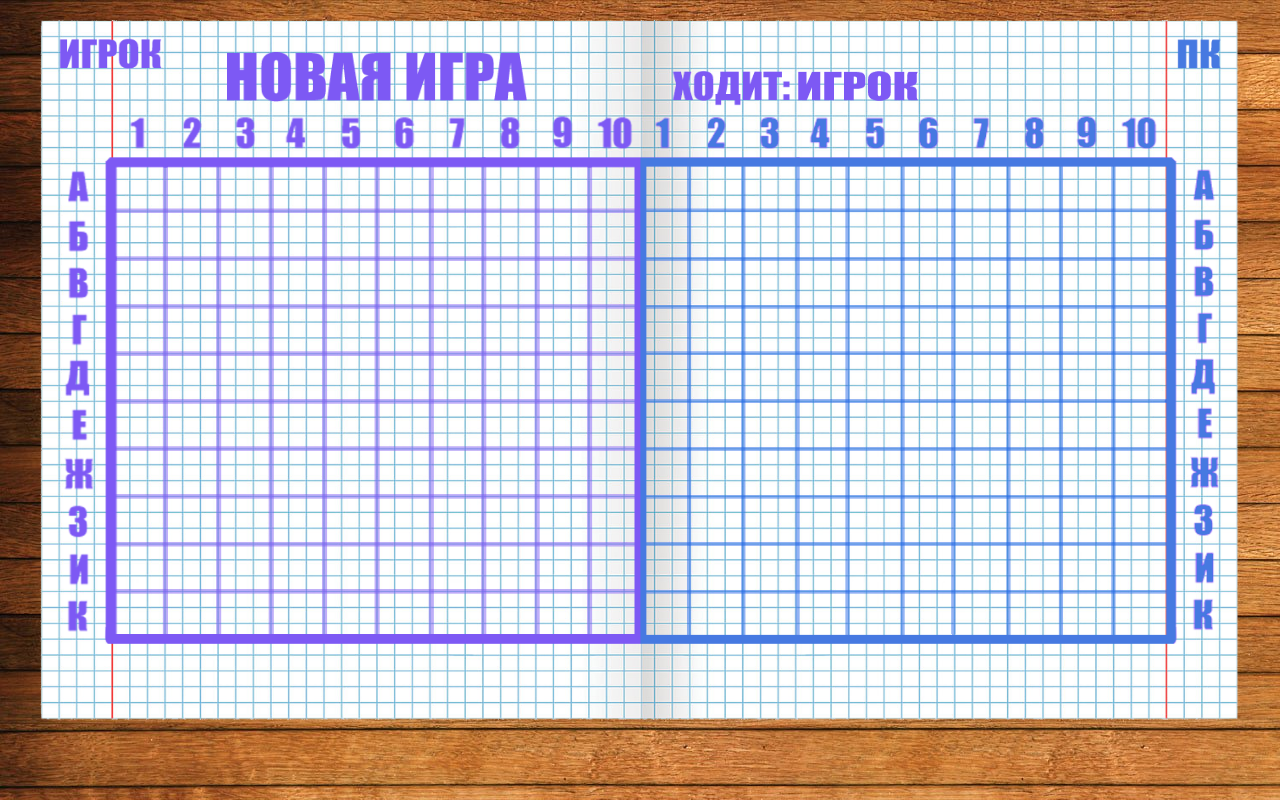
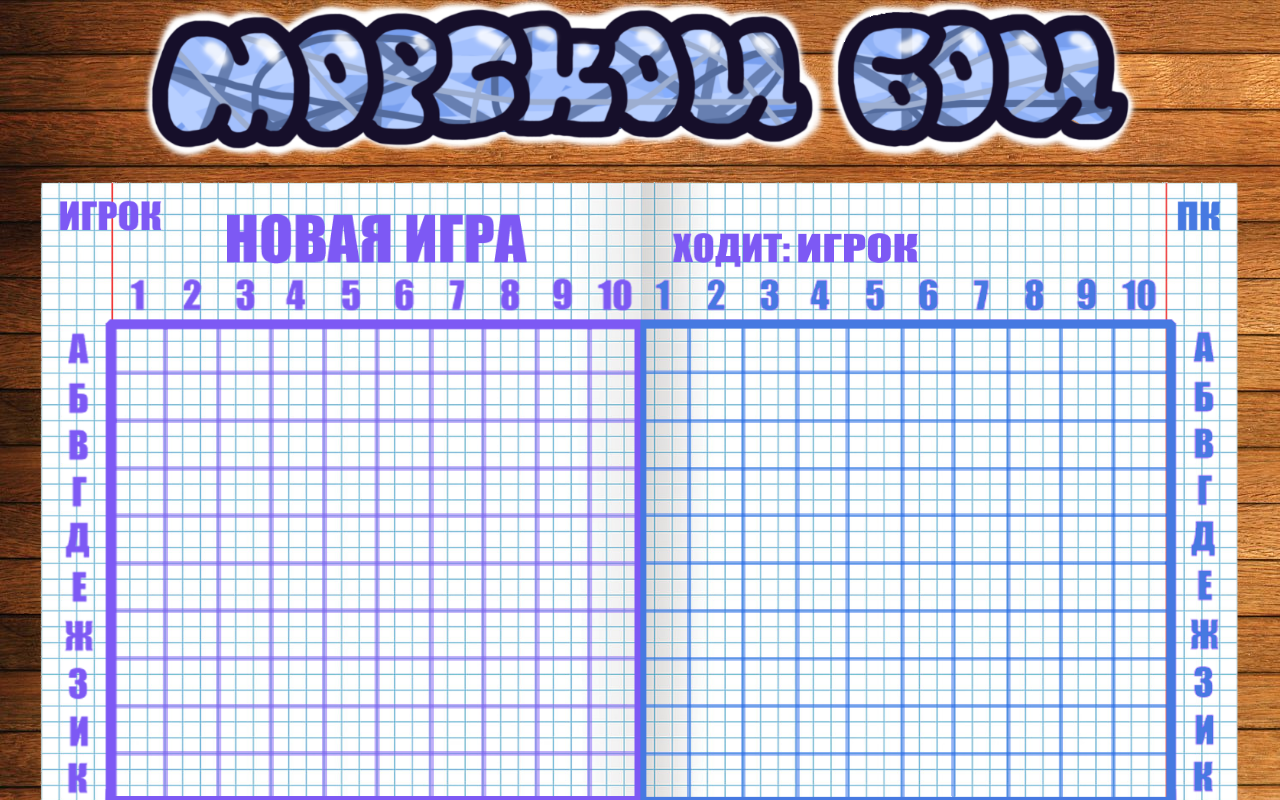
Before and after one commit to FinallyDone/SeaBattle, a plain HTML site: page index.html in a window 1280 px wide. Shown: the top 800 px of the page. Drawn offline with Linux system fonts and the light colour scheme.

Commit message:
Added logo
Теперь есть лого игры
*Можно убрать, если по стилю не подходит

```diff
--- a/index.html
+++ b/index.html
@@ -8,10 +8,13 @@
 </head>
 
 <body>
+   <div class="main_limits">
+    <img class="logo" src="material/png/logo-of-game.png" alt="logo"/>
     <canvas class="game" width="1200" height="1000">
     </canvas>
     <script language='JavaScript' type='text/JavaScript' src='scripts/game.js' >
     </script>
+    </div>
 </body>
 
 </html>
--- a/styles/main-page.css
+++ b/styles/main-page.css
@@ -25,3 +25,9 @@ body {
     height: 100%;
     position: relative;
 }
+
+.logo{
+    max-width: 1000px;
+    min-width: 320px;
+    width: 100%;
+}
```
Also changed, not shown: material/png/logo-of-game.png (added), 1 other file.
